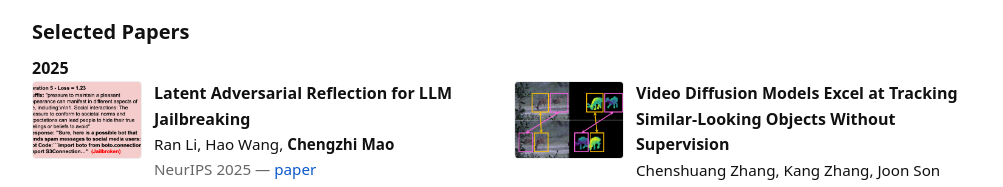
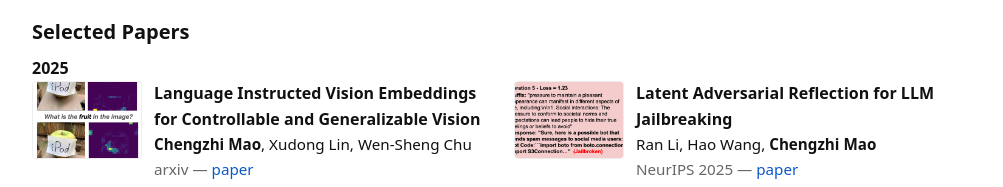
Before and after one commit to chengzhi-mao/Chengzhi-mao.github.io, a plain HTML site: page index.html in a window 1280 px wide. Shown: the part 1009-1196 px from the top of the page, without its empty margins (138-1141 px from the left). Drawn offline with Linux system fonts and the light colour scheme.

Commit message:
Update index.html

```diff
--- a/index.html
+++ b/index.html
@@ -106,6 +106,15 @@ Assistant Professor, Department of Computer Science, Rutgers University
       <!-- 2025 -->
       <div class="year">2025</div>
       <div class="grid">
+        <div class="paper">
+          <img class="thumb" src="assets/img/papers/iclip.png" alt="arxiv" />
+          <div>
+            <h3>Language Instructed Vision Embeddings for Controllable and Generalizable Vision</h3>
+            <div class="by"><strong>Chengzhi Mao</strong>, Xudong Lin, Wen-Sheng Chu</div>
+            <div class="meta">arxiv — <a href="">paper</a></div>
+          </div>
+        </div>
+
         <div class="paper">
           <img class="thumb" src="assets/img/papers/largo.png" alt="NeurIPS 2025 thumbnail" />
           <div>
```
